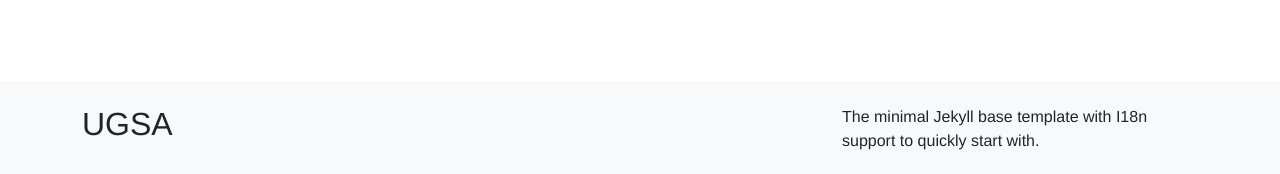
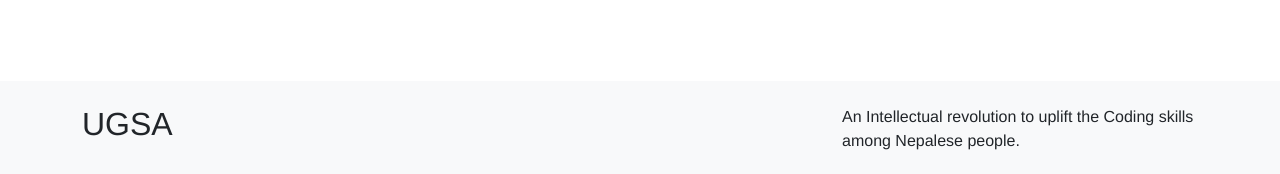
Before and after one commit to devsdenepal/nepalaama.github.io, a Jekyll site: the page built from about.html, in a window 1280 px wide. Shown: the part 975-1149 px from the top of the page. Built offline with Jekyll 4.4.1, drawn with Linux system fonts in a browser that asks for light colours.

Commit message:
Updated title and google analytics

```diff
--- a/_config.yml
+++ b/_config.yml
@@ -1,12 +1,12 @@
-title: Jekyll Play
-email: gorkhatechie@gmail.com
+title: Nepal Coding Revolution 2080
+email: dhanusirofficial@gmail.com
 description: >- # this means to ignore newlines until "baseurl:"
-  The minimal Jekyll base template with I18n support to quickly start with.
+  An Intellectual revolution to uplift the Coding skills among Nepalese people.
 baseurl: "" # the subpath of your site, e.g. /blog
 url: "" # the base hostname & protocol for your site, e.g. http://example.com
 asset_base_url: /assets
 
-google_analytics: # your google analytics id
+google_analytics: G-BTYYZYYQT1
 
 future: true # Show blog post of future date
 permalink: /blogs/:year/:month/:day/:title/
```
